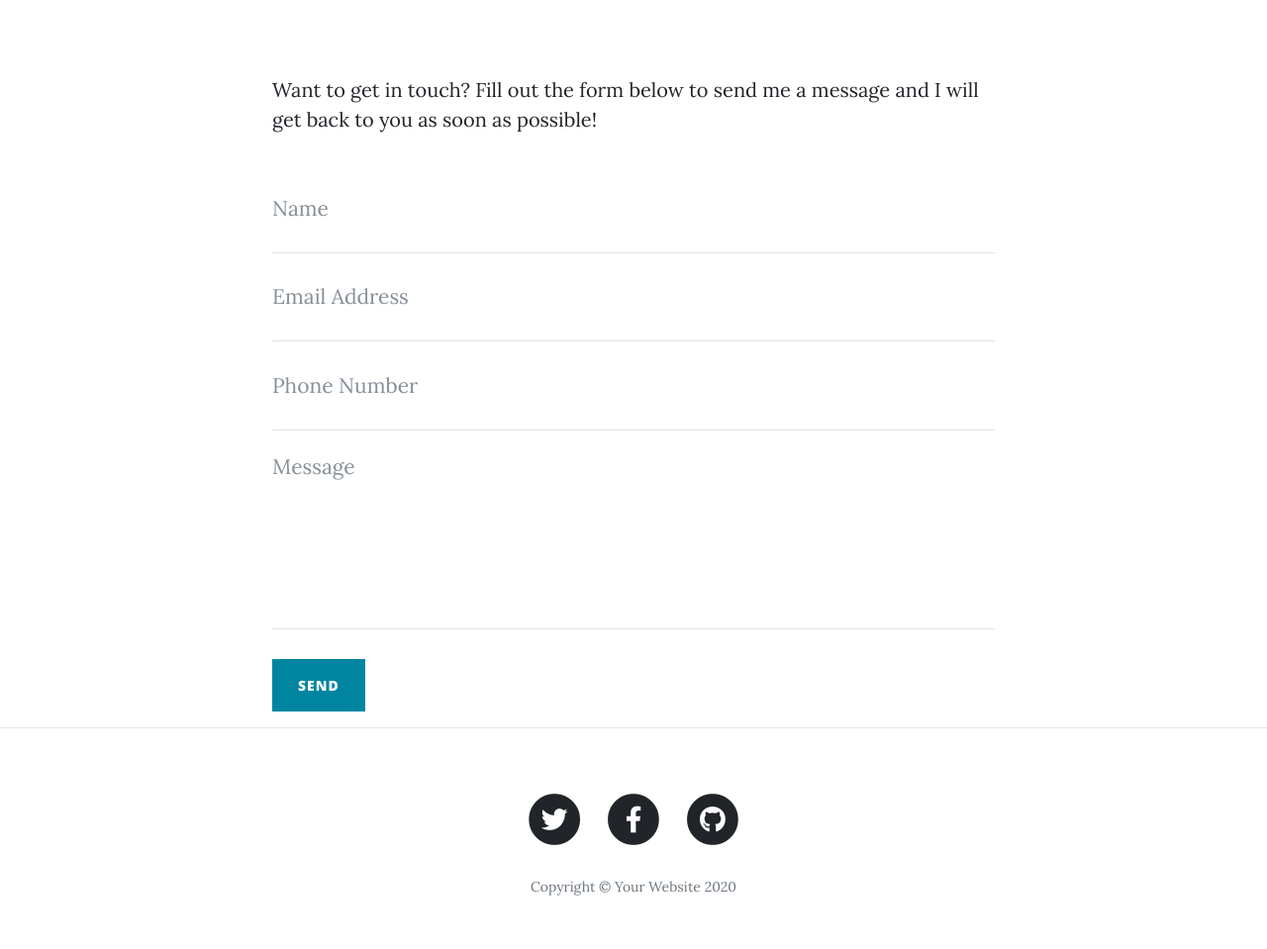
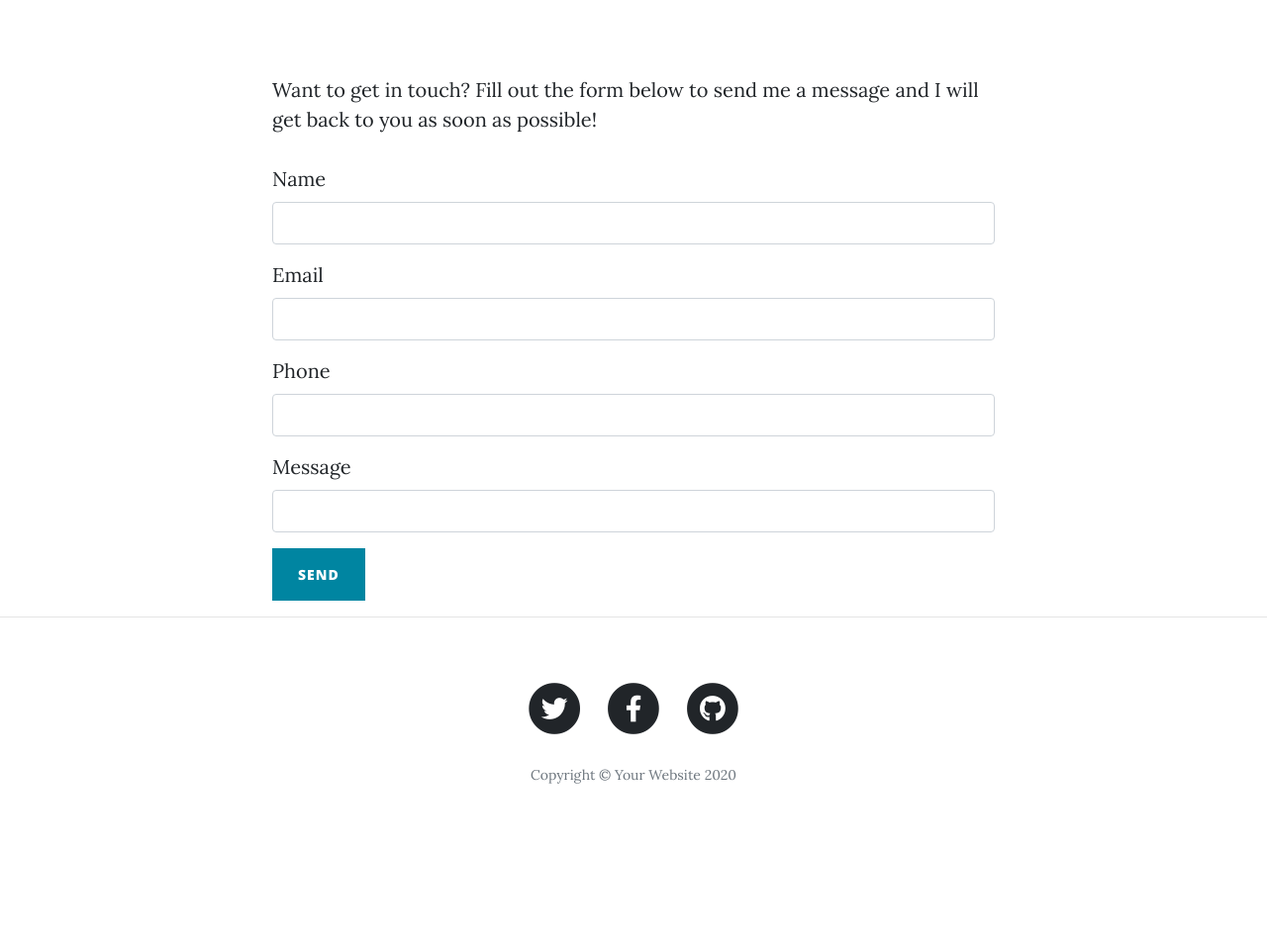
Before and after one commit to divyachandrapandi/RestFull_API_BLOG_with_authentication, a Flask app: page /contact in a window 1280 px wide. Shown: the part 536-1495 px from the top of the page at 99% size. After the commit the page ends 1328 px from the top, so only its background shows below. Run offline with Flask 2, Linux system fonts and the light colour scheme; some libraries are stand-ins or nearby versions.

Commit message:
updated contact form

```diff
--- a/forms.py
+++ b/forms.py
@@ -25,3 +25,10 @@ class LoginForm(FlaskForm):
 class Commentform(FlaskForm):
     comment_body = CKEditorField("Comment", validators=[DataRequired()])
     submit = SubmitField("Submit Comment")
+
+class ContactForm(FlaskForm):
+    name = StringField("Name", validators=[DataRequired()])
+    email = StringField("Email", validators=[DataRequired(), Email()])
+    phone = StringField("Phone", validators=[DataRequired()])
+    message = StringField("Message", validators=[DataRequired()])
+    submit = SubmitField("Send")
--- a/main.py
+++ b/main.py
@@ -7,7 +7,7 @@ from flask_sqlalchemy import SQLAlchemy
 from sqlalchemy.orm import relationship
 from sqlalchemy.ext.declarative import declarative_base
 from flask_login import UserMixin, login_user, LoginManager, login_required, current_user, logout_user
-from forms import CreatePostForm, RegisterForm, LoginForm, Commentform
+from forms import CreatePostForm, RegisterForm, LoginForm, Commentform, ContactForm
 from flask_gravatar import Gravatar
 from functools import wraps
 from flask import abort
@@ -188,25 +188,30 @@ def about():
 
 
 @app.route('/contact', methods=['POST','GET'])
-def contactpage():
-    post_method =request.method
-    data= request.form
-    if post_method == "POST":
-        send_email(data['user_name'],data['user_email'], data['user_phone'], data['user_msg'])
-        return render_template('contact.html', msg_sent=True)
-    else:
-        return render_template('contact.html', msg_sent=False )
-def send_email(first_name, last_name, phone , message):
+def contact():
+    form = ContactForm()
+
+    if form.validate_on_submit():
+        send_email(form.name.data,form.email.data, form.phone.data, form.message.data)
+        form.name.data = ""
+        form.email.data = ""
+        form.phone.data = ""
+        form.message.data = ""
+        return render_template('contact.html', form=form,msg_sent=True)
+
+    return render_template("contact.html", form =form)
+
+def send_email(name, email, phone , message):
     with smtplib.SMTP("smtp.gmail.com") as connection:
 
         connection.starttls()
         connection.login(user=my_gmail, password=my_password)
         connection.sendmail(from_addr=my_gmail,
                             to_addrs="divya4shivalaya@gmail.com",
-                            msg=f"Subject:Contact form HTML FORM !\n\n"
-                                f"Hi this is message from {first_name}{last_name}\n"
+                            msg=f"Subject:Contact from Your blog !\n\n"
+                                f"Hi this is message from {name}\n"
                                 f"say hi\n"
-                                f"This is my number {phone}\n"
+                                f"This is my contact details {phone}, {email}\n"
                                 f"{message}"
                             )
 
--- a/templates/contact.html
+++ b/templates/contact.html
@@ -1,5 +1,5 @@
 {% include "header.html" %}
-
+{% import "bootstrap/wtf.html" as wtf %}
   <!-- Page Header -->
   <header class="masthead" style="background-image: url('{{ url_for('static', filename='img/contact-bg.jpg')}}')">
     <div class="overlay"></div>
@@ -23,39 +23,11 @@
         <!-- Contact Form - Enter your email address on line 19 of the mail/contact_me.php file to make this form work. -->
         <!-- WARNING: Some web hosts do not allow emails to be sent through forms to common mail hosts like Gmail or Yahoo. It's recommended that you use a private domain email address! -->
         <!-- To use the contact form, your site must be on a live web host with PHP! The form will not work locally! -->
-        <form name="sentMessage" id="contactForm" novalidate>
-          <div class="control-group">
-            <div class="form-group floating-label-form-group controls">
-              <label>Name</label>
-              <input type="text" class="form-control" placeholder="Name" id="name" required data-validation-required-message="Please enter your name.">
-              <p class="help-block text-danger"></p>
-            </div>
-          </div>
-          <div class="control-group">
-            <div class="form-group floating-label-form-group controls">
-              <label>Email Address</label>
-              <input type="email" class="form-control" placeholder="Email Address" id="email" required data-validation-required-message="Please enter your email address.">
-              <p class="help-block text-danger"></p>
-            </div>
-          </div>
-          <div class="control-group">
-            <div class="form-group col-xs-12 floating-label-form-group controls">
-              <label>Phone Number</label>
-              <input type="tel" class="form-control" placeholder="Phone Number" id="phone" required data-validation-required-message="Please enter your phone number.">
-              <p class="help-block text-danger"></p>
-            </div>
-          </div>
-          <div class="control-group">
-            <div class="form-group floating-label-form-group controls">
-              <label>Message</label>
-              <textarea rows="5" class="form-control" placeholder="Message" id="message" required data-validation-required-message="Please enter a message."></textarea>
-              <p class="help-block text-danger"></p>
-            </div>
-          </div>
-          <br>
-          <div id="success"></div>
-          <button type="submit" class="btn btn-primary" id="sendMessageButton">Send</button>
-        </form>
+
+        {{ wtf.quick_form(form, novalidate=True, button_map={"submit": "primary"}) }}
+        {%if msg_sent:%}
+        <h2>Successfully sent!!</h2>
+        {%endif%}
       </div>
     </div>
   </div>
```
